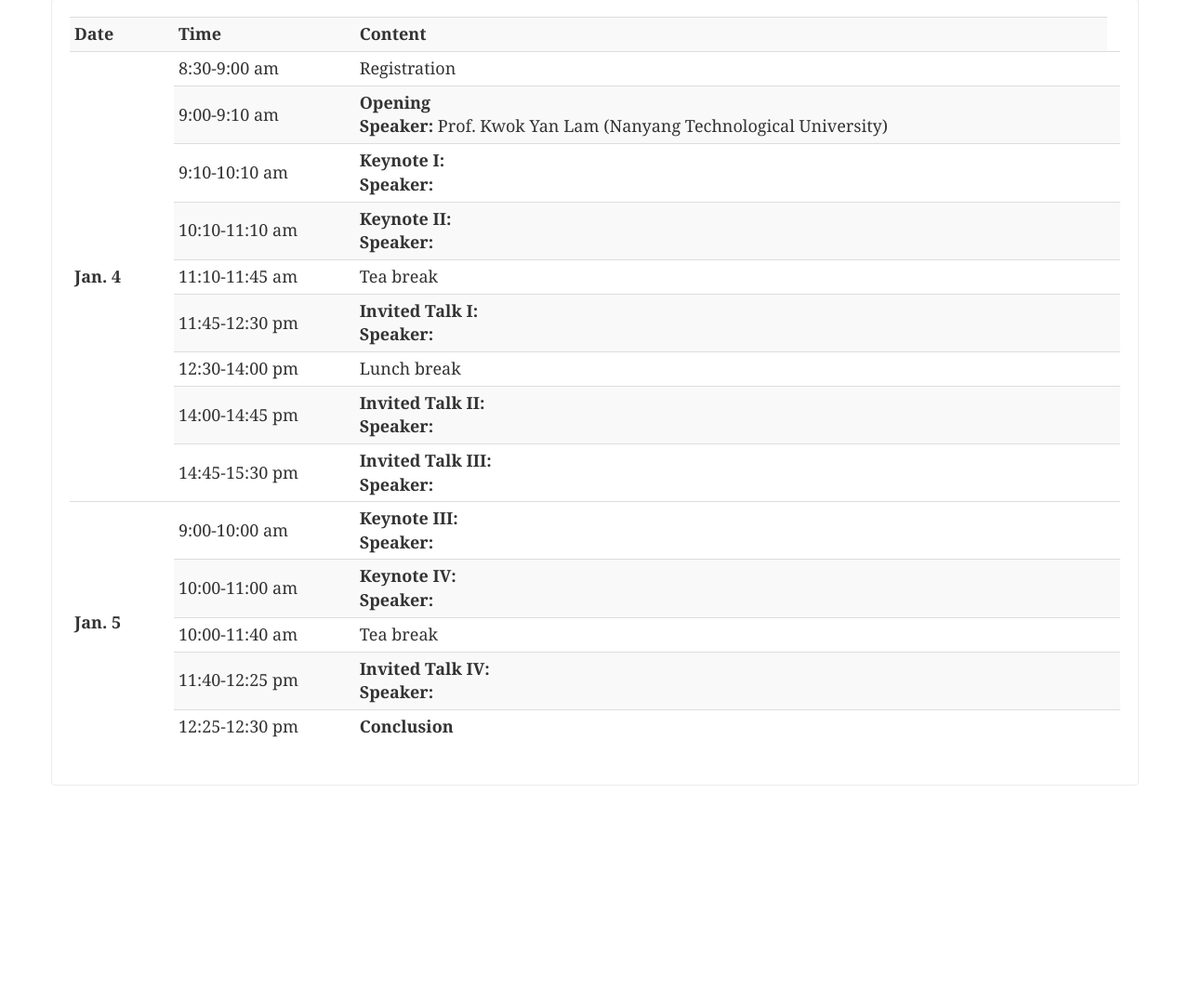
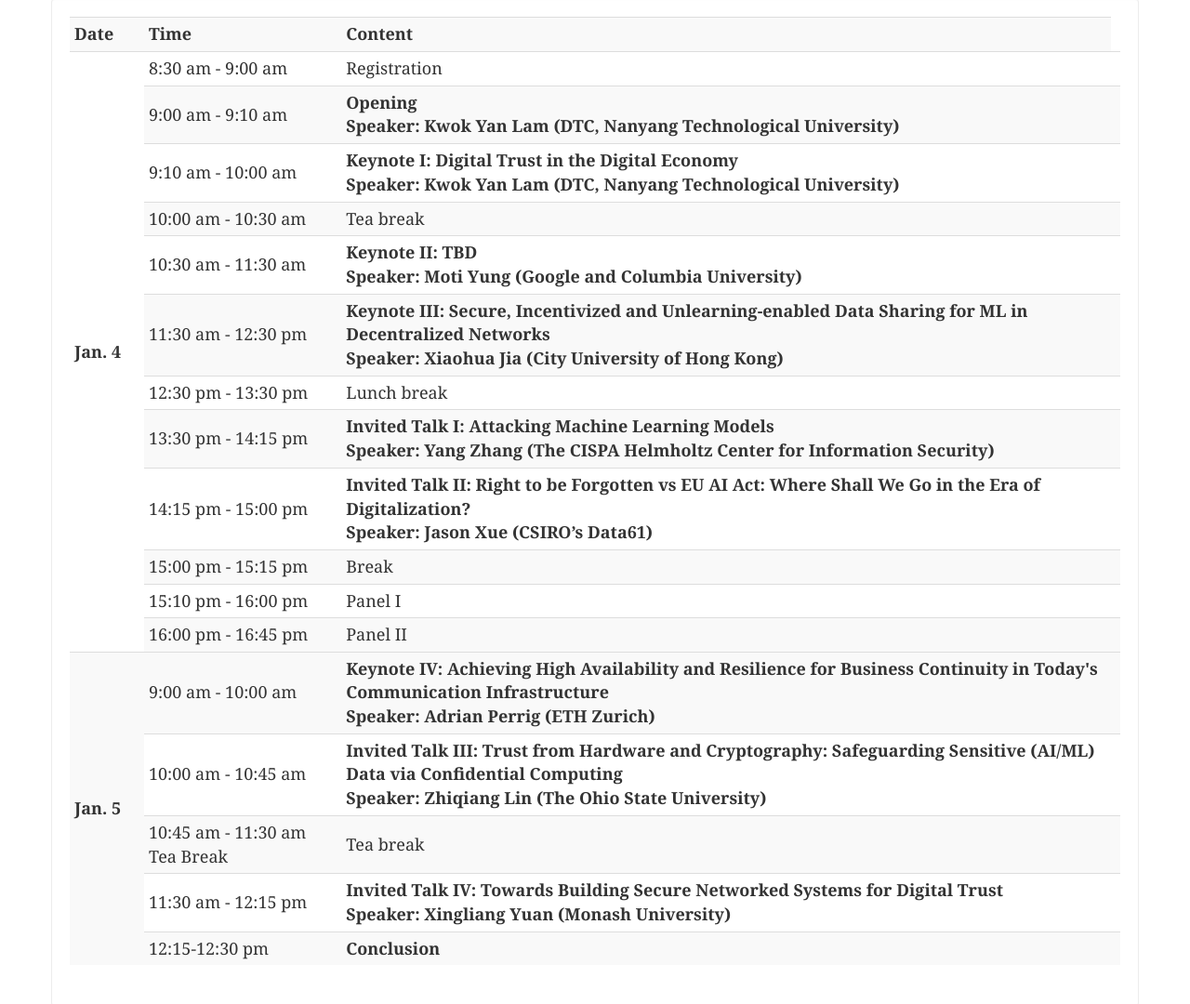
Before and after one commit to digital-trust-2024/digital-trust-2024, a plain HTML site: page program.html in a window 1280 px wide. Shown: the part 877-1957 px from the top of the page at 93% size. Before the commit the page ends 1767 px from the top, so only its background shows below. Drawn offline with nearby package versions, Linux system fonts and the light colour scheme.

Commit message:
Update program.html

```diff
--- a/program.html
+++ b/program.html
@@ -124,65 +124,83 @@
 							</tr>
 							<!-- Aug. 1, 2019-->
 							<tr>
-								<td rowspan="10"><strong>Jan. 4</strong></td>
-								<td>8:30-9:00 am </td>
+								<td rowspan="12"><strong>Jan. 4</strong></td>
+								<td>8:30 am - 9:00 am </td>
 								<td>Registration
 									</td>
 								<td></td>
 							</tr>
 							<tr>
-								<td>9:00-9:10 am </td>
+								<td>9:00 am - 9:10 am </td>
 								<td><strong>Opening</strong>
 									<br>
-								<strong>Speaker: </strong>Prof. Kwok Yan Lam (Nanyang Technological University)</td>
+								<strong>Speaker: Kwok Yan Lam (DTC, Nanyang Technological University)</strong></td>
 								<td></td>
 							</tr>
 							<tr>
-								<td>9:10-10:10 am </td>
-								<td><strong>Keynote I: </strong>
+								<td>9:10 am - 10:00 am </td>
+								<td><strong>Keynote I: Digital Trust in the Digital Economy</strong>
 									<br>
-								<strong>Speaker: </strong> </td>
+								<strong>Speaker: Kwok Yan Lam (DTC, Nanyang Technological University)</strong> </td>
 								<td></td>
 							</tr>
 							<tr>
-								<td>10:10-11:10 am </td>
-								<td><strong>Keynote II: </strong>
-									<br>
-								<strong>Speaker: </strong> </td>
-								<td></td>
-							</tr>
-							<tr>
-								<td>11:10-11:45	am </td>
+								<td>10:00 am - 10:30 am</td>
 								<td>Tea break </td>
 								<td></td>
 							</tr>
 							<tr>
-								<td>11:45-12:30 pm </td>
-								<td><strong>Invited Talk I: </strong>
+								<td>10:30 am - 11:30 am </td>
+								<td><strong>Keynote II: TBD</strong>
 									<br>
-								<strong>Speaker: </strong> </td>
+								<strong>Speaker: Moti Yung (Google and Columbia University) </strong> </td>
+								<td></td>
+							</tr>
+							<tr>
+								<td>11:30 am - 12:30 pm </td>
+								<td><strong>Keynote III: Secure, Incentivized and Unlearning-enabled Data Sharing for ML in Decentralized Networks
+</strong>
+									<br>
+								<strong>Speaker: Xiaohua Jia (City University of Hong Kong)</strong> </td>
 								<td></td>
 							</tr>
 
 							<tr>
-								<td>12:30-14:00 pm </td>
+								<td>12:30 pm - 13:30 pm </td>
 								<td>Lunch break </td>
 								<td></td>
 							</tr>
 							<tr>
-								<td>14:00-14:45 pm </td>
-								<td><strong>Invited Talk II: </strong>
+								<td>13:30 pm - 14:15 pm </td>
+								<td><strong>Invited Talk I: Attacking Machine Learning Models</strong>
 									<br>
-									<strong>Speaker: </strong> </td>
+									<strong>Speaker: Yang Zhang (The CISPA Helmholtz Center for Information Security)</strong> </td>
 								<td></td>
 							</tr>
 							<tr>
-								<td>14:45-15:30 pm </td>
-								<td><strong>Invited Talk III: </strong>
+								<td>14:15 pm - 15:00 pm </td>
+								<td><strong>Invited Talk II: Right to be Forgotten vs EU AI Act: Where Shall We Go in the Era of Digitalization?</strong>
 									<br>
-									<strong>Speaker: </strong> </td>
+									<strong>Speaker: Jason Xue (CSIRO’s Data61)</strong> </td>
 								<td></td>
 							</tr>
+							<tr>
+								<td>15:00 pm - 15:15 pm </td>
+								<td>Break </td>
+								<td></td>
+							</tr>
+
+							<tr>
+								<td>15:10 pm - 16:00 pm </td>
+								<td>Panel I </td>
+								<td></td>
+							</tr>
+							<tr>
+								<td>16:00 pm - 16:45 pm </td>
+								<td>Panel II </td>
+								<td></td>
+							</tr>
+
 							<tr>
 
 							</tr>
@@ -191,34 +209,34 @@
 							<!-- Aug. 2, 2019-->
 							<tr>
 								<td rowspan="8"><strong>Jan. 5</strong></td>
-								<td>9:00-10:00 am </td>
-								<td><strong>Keynote III: </strong>
+								<td>9:00 am - 10:00 am </td>
+								<td><strong>Keynote IV: Achieving High Availability and Resilience for Business Continuity in Today's Communication Infrastructure</strong>
 									<br>
-									<strong>Speaker: </strong> </td>
+									<strong>Speaker: Adrian Perrig (ETH Zurich) </strong> </td>
 								<td></td>
 							</tr>
 							<tr>
-								<td>10:00-11:00 am </td>
-								<td><strong>Keynote IV: </strong>
+								<td>10:00 am - 10:45 am </td>
+								<td><strong>Invited Talk III: Trust from Hardware and Cryptography: Safeguarding Sensitive (AI/ML) Data via Confidential Computing</strong>
 									<br>
-									<strong>Speaker: </strong>
+									<strong>Speaker: Zhiqiang Lin (The Ohio State University)</strong>
 								</td>
 								<td></td>
 							</tr>
 							<tr>
-								<td>10:00-11:40 am </td>
+								<td>10:45 am - 11:30 am Tea Break</td>
 								<td>Tea break </td>
 								<td></td>
 							</tr>
 							<tr>
-								<td>11:40-12:25 pm </td>
-								<td><strong>Invited Talk IV: </strong>
+								<td>11:30 am - 12:15 pm </td>
+								<td><strong>Invited Talk IV: Towards Building Secure Networked Systems for Digital Trust </strong>
 									<br>
-									<strong>Speaker: </strong> </td>
+									<strong>Speaker: Xingliang Yuan (Monash University)</strong> </td>
 								<td></td>
 							</tr>
 							<tr>
-								<td>12:25-12:30 pm </td>
+								<td>12:15-12:30 pm </td>
 								<td><strong> Conclusion </strong> </td>
 								<td></td>
 							</tr>
```
